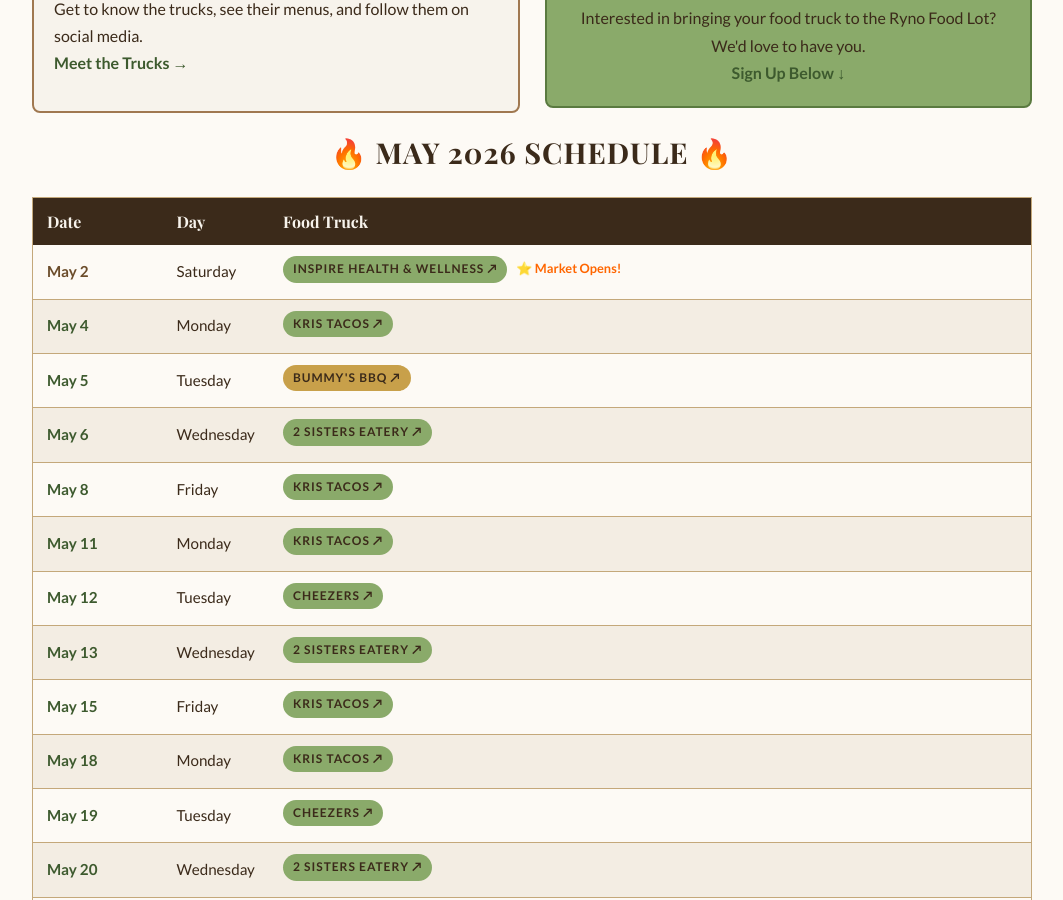
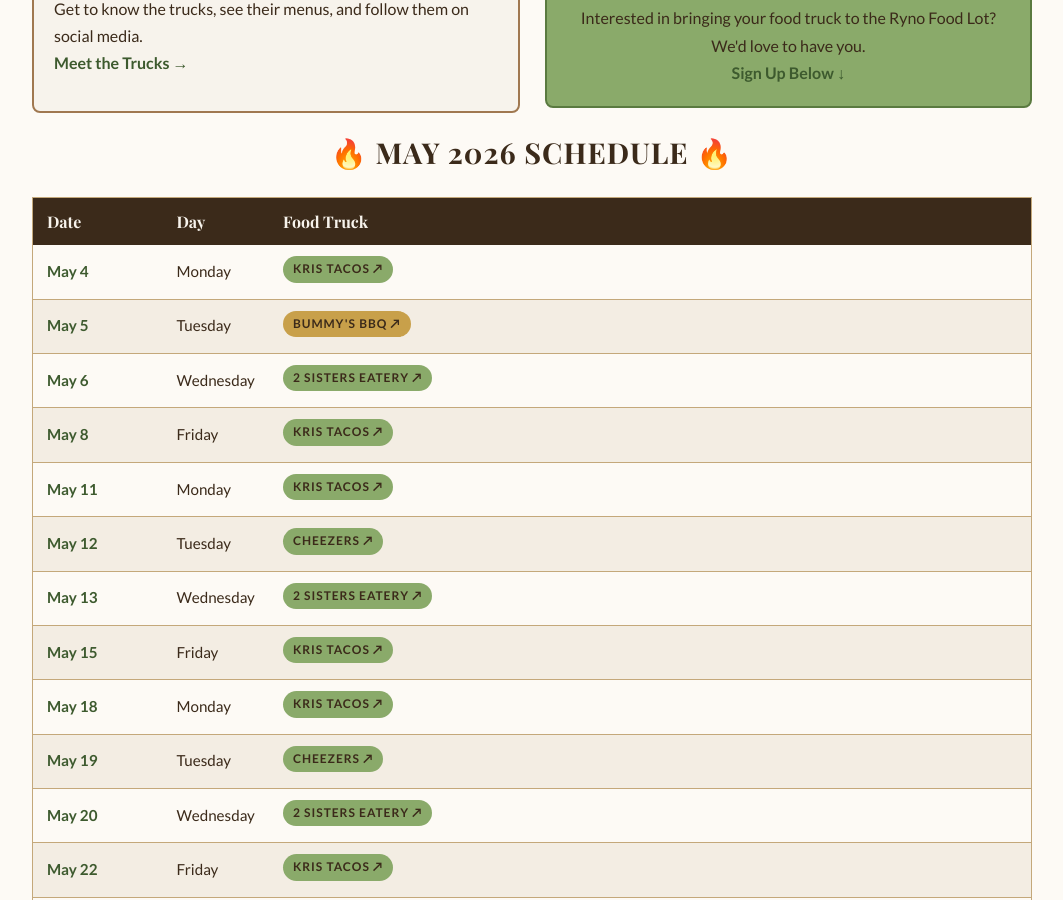
Before and after one commit to blueearthcommunitymarket/blueearthcommunitymarket.github.io, a Jekyll site: the page built from ryno-food-lot/index.html, in a window 1280 px wide and 900 px high, scrolled down 478 px. Shown: the whole window, without its empty margins (108-1171 px from the left). Built offline with Jekyll 4.4.1, drawn with Linux system fonts in a browser that asks for light colours; some web fonts are replaced.

Commit message:
food-lot: remove past dates (auto-cleanup 2026-05-02)

```diff
--- a/ryno-food-lot/index.html
+++ b/ryno-food-lot/index.html
@@ -223,7 +223,7 @@
             </thead>
             <tbody>
 
-                <tr><td class="race-date special-event">May 2</td><td>Saturday</td><td><span class="tag"><a href="https://www.facebook.com/share/1C8aaBfsJr/?mibextid=wwXIfr" target="_blank" rel="noopener" style="color:inherit;text-decoration:none;">Inspire Health &amp; Wellness ↗</a></span> <span style="font-size:0.8rem;color:#ff6600;font-weight:700;">⭐ Market Opens!</span></td></tr>
+
                 <tr><td class="race-date">May 4</td><td>Monday</td><td><span class="tag"><a href="https://www.facebook.com/share/1AquB7sxYj/?mibextid=wwXIfr" target="_blank" rel="noopener" style="color:inherit;text-decoration:none;">Kris Tacos ↗</a></span></td></tr>
                 <tr><td class="race-date">May 5</td><td>Tuesday</td><td><span class="tag tag-gold"><a href="https://www.facebook.com/share/1GXr44CKx8/?mibextid=wwXIfr" target="_blank" rel="noopener" style="color:inherit;text-decoration:none;">Bummy's BBQ ↗</a></span></td></tr>
                 <tr><td class="race-date">May 6</td><td>Wednesday</td><td><span class="tag"><a href="https://www.facebook.com/share/18GUPLUwMf/?mibextid=wwXIfr" target="_blank" rel="noopener" style="color:inherit;text-decoration:none;">2 Sisters Eatery ↗</a></span></td></tr>
```
